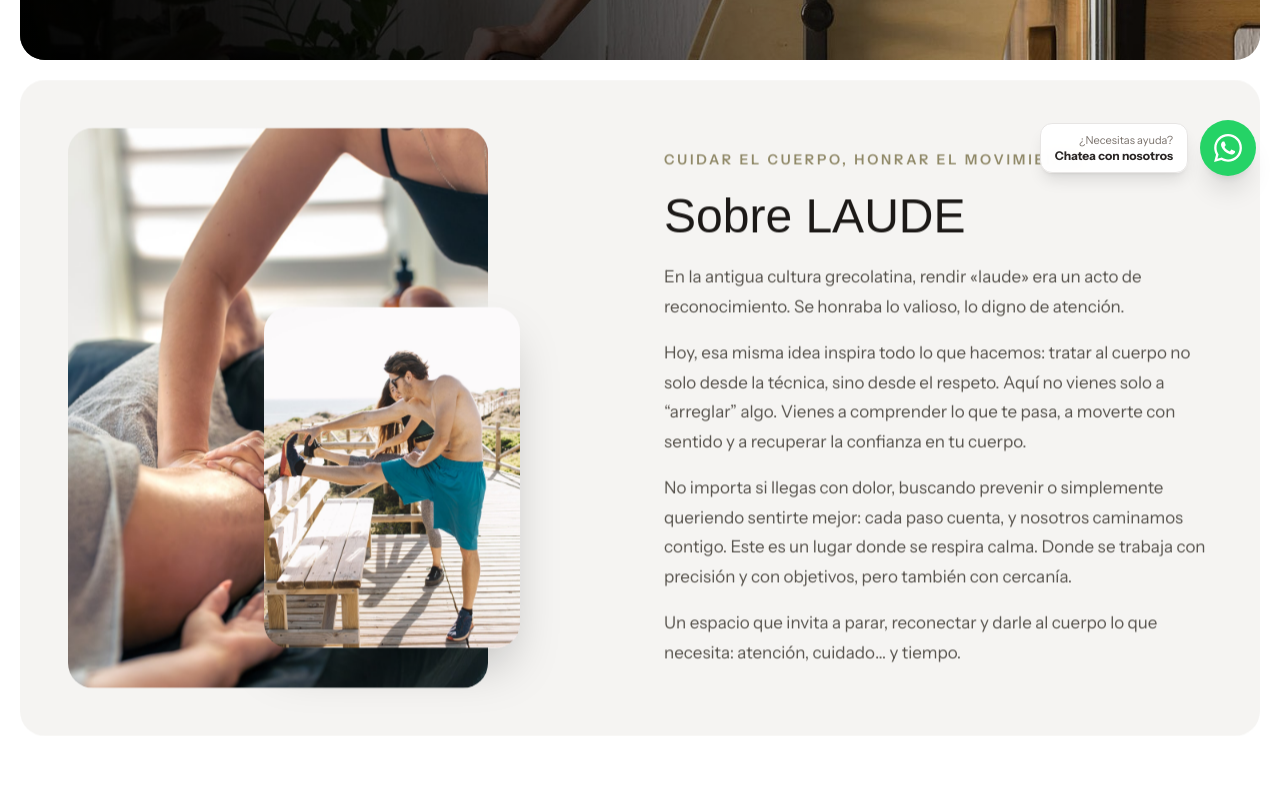
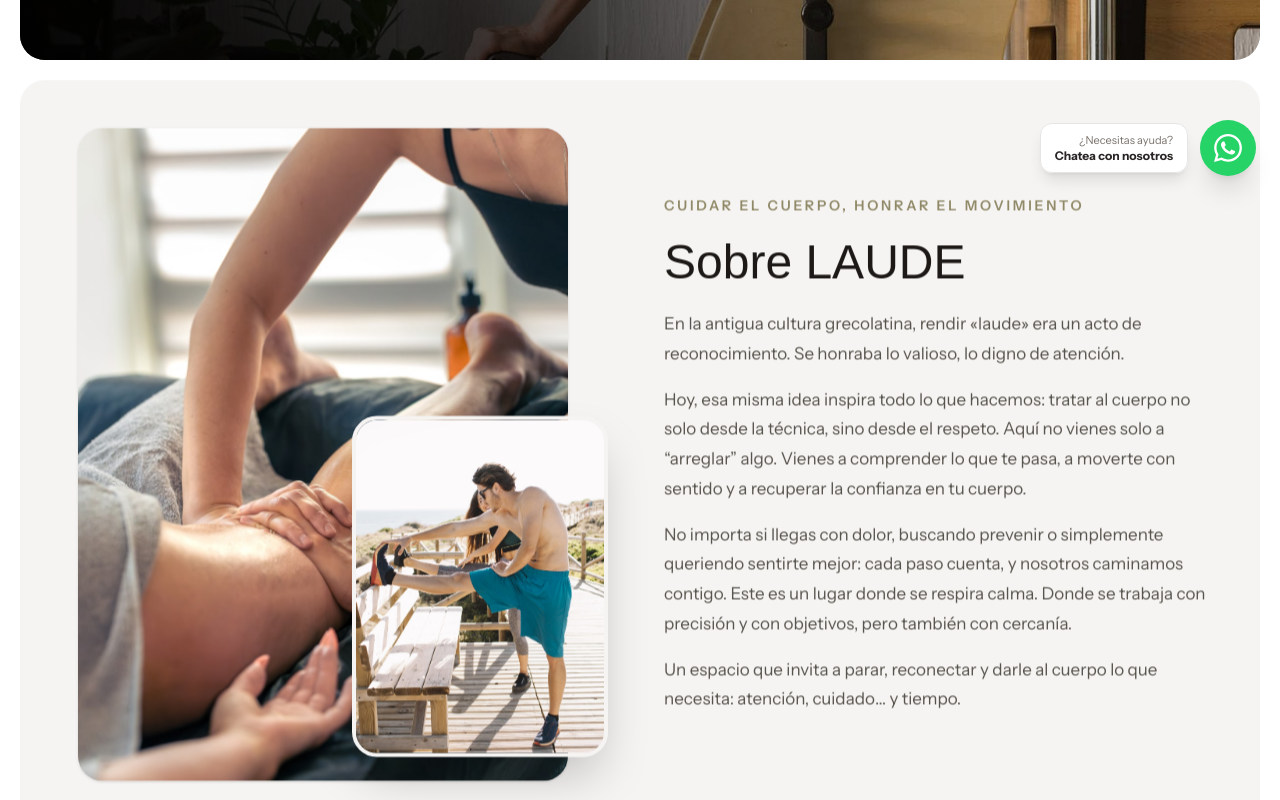
Before and after one commit to AlvaroDesigns/laude, a Next.js app: page /nosotros in a window 1280 px wide. Shown: the part 600-1400 px from the top of the page. Built offline with nearby package versions, Linux system fonts and the light colour scheme; a web font is replaced by a local one.

Commit message:
style(nosotros): shift collage to the right and increase width to match production

```diff
--- a/src/app/nosotros/page.tsx
+++ b/src/app/nosotros/page.tsx
@@ -54,10 +54,10 @@ export default function NosotrosPage() {
       <section className="mx-4 sm:mx-5 bg-[#f5f4f2] rounded-[25px] p-6 sm:p-10 lg:p-12 overflow-hidden">
         <div className="grid grid-cols-1 md:grid-cols-12 gap-8 lg:gap-12 items-center">
           {/* Left: Dual Image Collage */}
-          <div className="md:col-span-6 relative flex justify-center md:justify-start pr-4 sm:pr-8 md:pr-10">
-            <div className="relative w-full max-w-[420px]">
+          <div className="md:col-span-6 relative flex justify-center md:justify-end pr-6 sm:pr-10 lg:pr-12">
+            <div className="relative w-full max-w-[460px] lg:max-w-[490px]">
               {/* Main vertical photo */}
-              <div className="relative aspect-[3/4] w-full rounded-[25px] overflow-hidden">
+              <div className="relative aspect-[3/4] w-full rounded-[25px] overflow-hidden shadow-sm">
                 <Image
                   src="/images/masaje-spa-de-pantorrillas-y-muslos-tratamiento-relajante-min.jpg"
                   alt="Tratamiento de fisioterapia y relajación en Laude"
@@ -67,7 +67,7 @@ export default function NosotrosPage() {
               </div>
 
               {/* Overlapping floating photo on bottom-right */}
-              <div className="absolute -right-4 sm:-right-8 bottom-6 sm:bottom-10 w-48 sm:w-56 md:w-64 aspect-[3/4] rounded-[25px] overflow-hidden shadow-2xl z-10">
+              <div className="absolute -right-6 sm:-right-8 lg:-right-10 bottom-4 sm:bottom-6 w-48 sm:w-56 md:w-60 lg:w-64 aspect-[3/4] rounded-[20px] sm:rounded-[25px] overflow-hidden shadow-2xl z-10 border-4 border-[#f5f4f2]">
                 <Image
                   src="/images/pareja-estirando-en-la-playa-min-scaled.jpg"
                   alt="Cuidar el cuerpo y honrar el movimiento"
```
